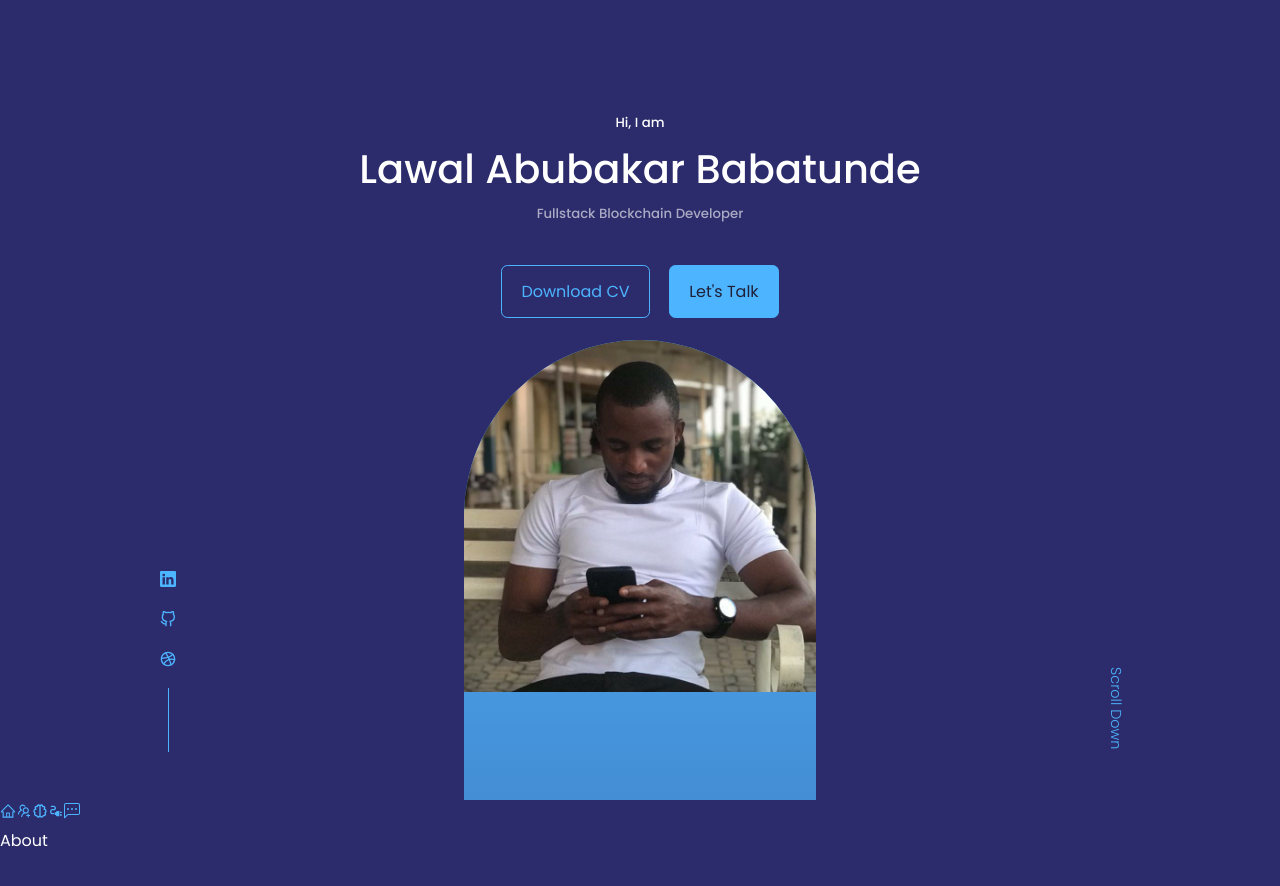
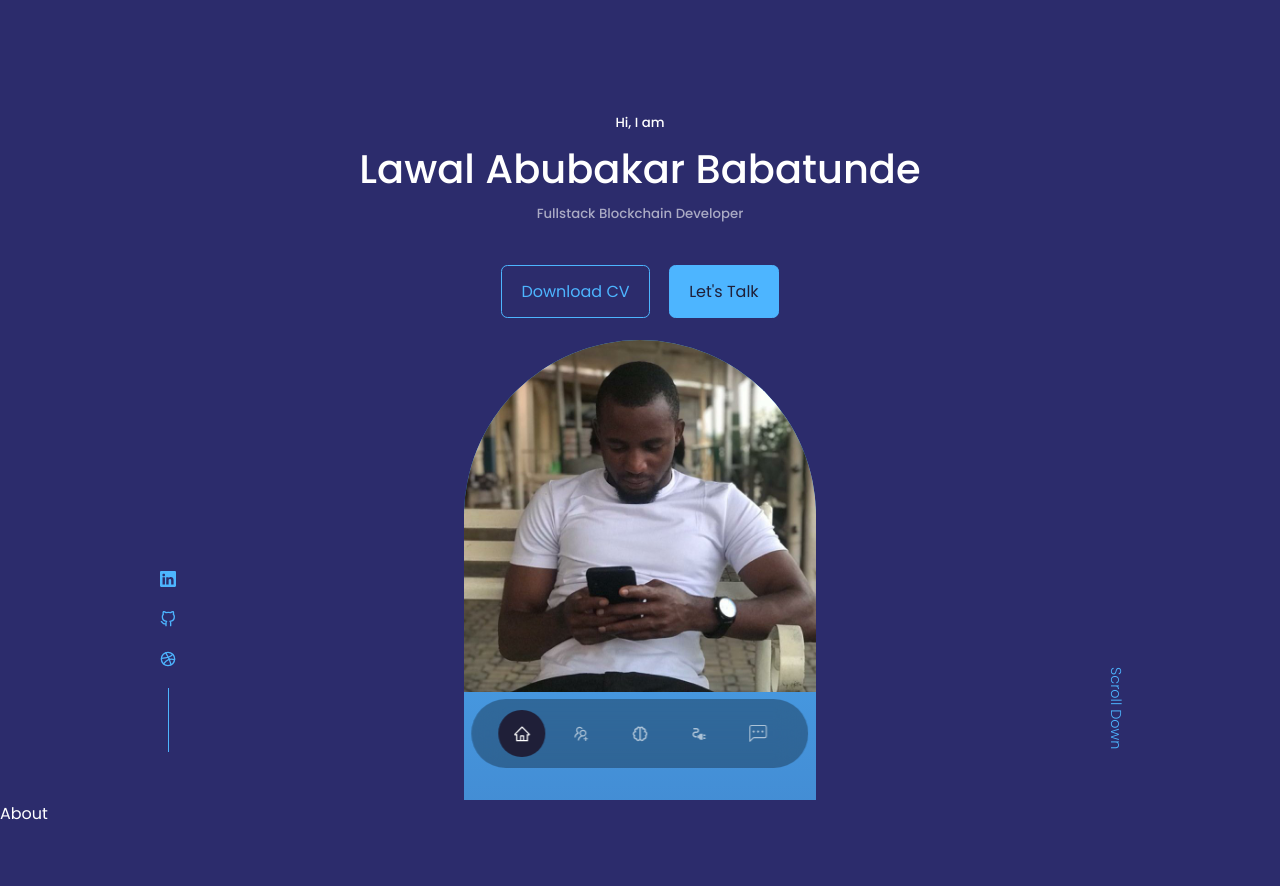
Before and after one commit to Utilitycoder/Learning-Reactjs, a React (Create React App) app in the folder portfolio-website/: page / in a window 1280 px wide. Shown: the top 886 px of the page. Built offline with nearby package versions, Linux system fonts and the light colour scheme.

Commit message:
Using State Hook for Nav State

```diff
--- a/portfolio-website/src/components/nav/nav.css
+++ b/portfolio-website/src/components/nav/nav.css
@@ -0,0 +1,33 @@
+nav {
+    background: rgba(0, 0, 0, 0.3);
+    width: max-content;
+    display: block;
+    padding: 0.7rem 1.7rem;
+    z-index: 2;
+    position: fixed;
+    left: 50%;
+    transform: translateX(-50%);
+    bottom: 2rem;
+    display: flex;
+    gap: 0.8rem;
+    border-radius: 3rem;
+    backdrop-filter: blur(15px);
+}
+
+nav a {
+    background: transparent;
+    padding: 0.9rem;
+    border-radius: 50%;
+    display: flex;
+    color: var(--color-light);
+    font-size: 1.1rem;
+}
+
+nav a:hover {
+    background: rgba(0, 0, 0, 0.3);
+}
+
+nav a.active {
+    background: var(--color-bg);
+    color: var(--color-white);
+}
--- a/portfolio-website/src/components/nav/nav.jsx
+++ b/portfolio-website/src/components/nav/nav.jsx
@@ -10,7 +10,7 @@
 const nav = () => {
   return (
     <nav>
-      <a href="#"><AiOutlineHome /></a>
+      <a href="#" className="active"><AiOutlineHome /></a>
       <a href="#about"><AiOutlineUsergroupAdd /></a>
       <a href="#experience"><BiBrain /></a>
       <a href="#services"><MdOutlineElectricalServices /></a>
```
